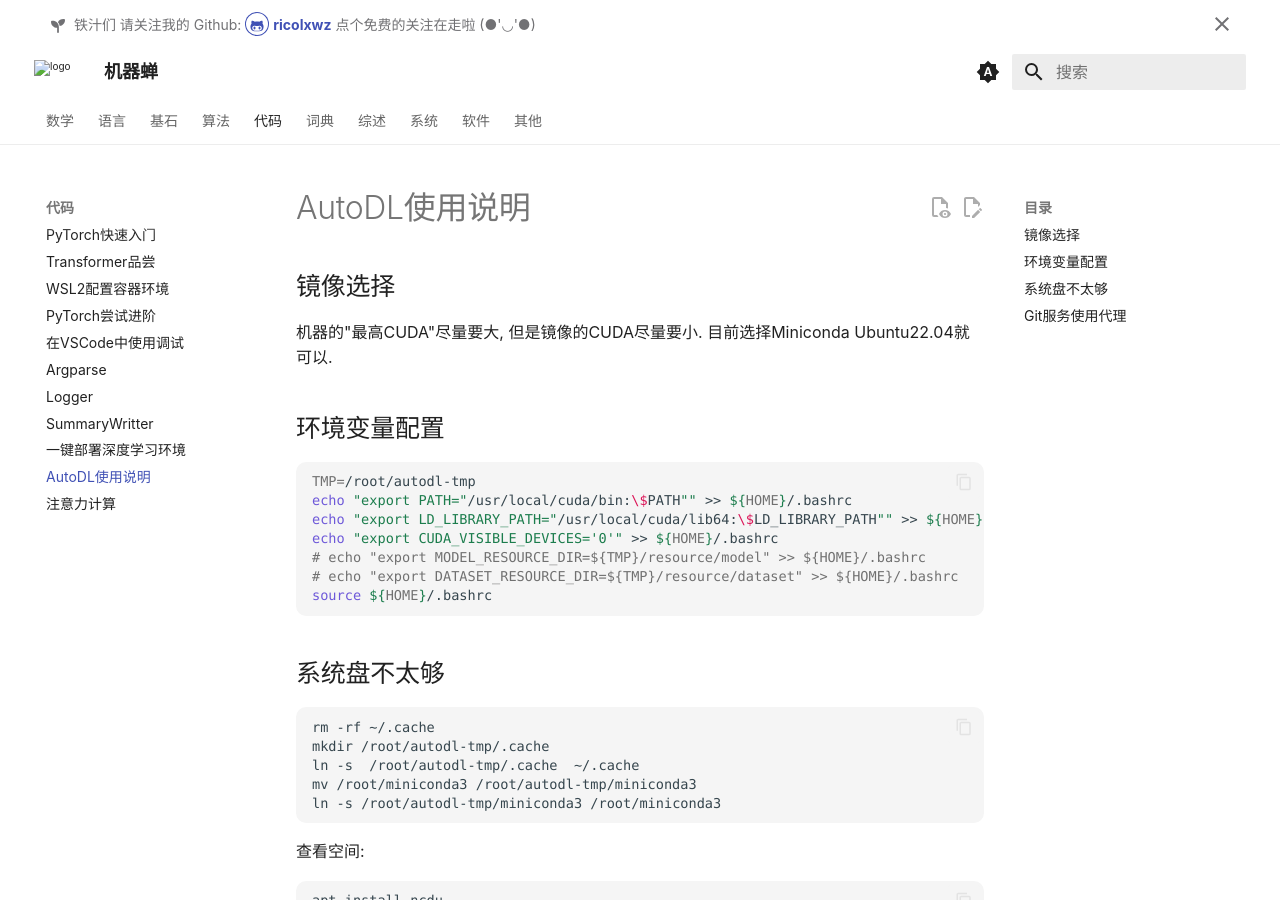
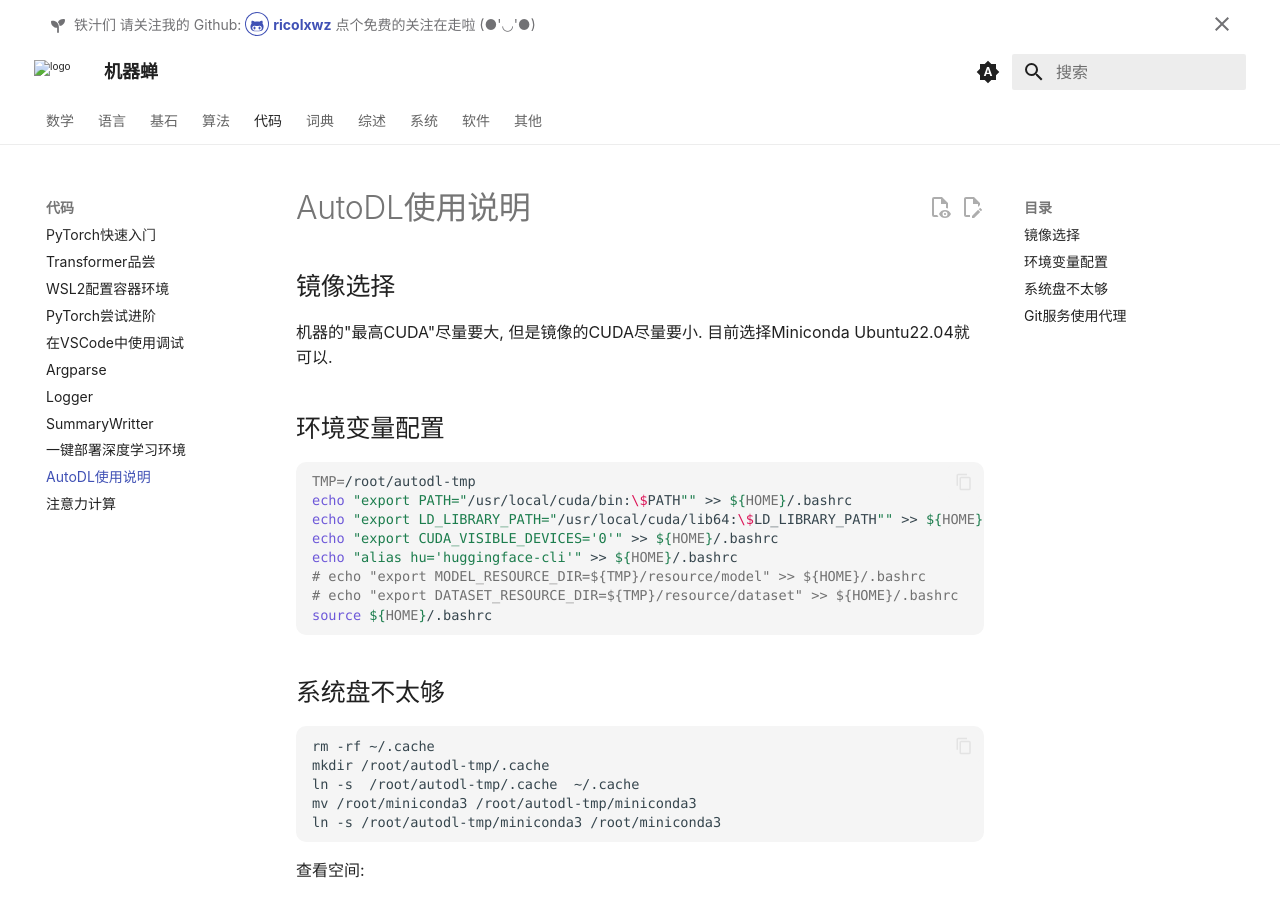
Before and after one commit to ricolxwz/note, an MkDocs documentation site: the page built from docs/code/autodl.md, in a window 1280 px wide and 900 px high. Built offline with MkDocs 1.6.1 and Material for MkDocs 9.7.7, drawn with Linux system fonts in a browser that asks for light colours; some web fonts are replaced; comment, search, counter and statistics services are not loaded.

Commit message:
docs: 添加huggingface-cli别名到环境变量配置

```diff
--- a/docs/code/autodl.md
+++ b/docs/code/autodl.md
@@ -14,6 +14,7 @@ TMP=/root/autodl-tmp
 echo "export PATH="/usr/local/cuda/bin:\$PATH"" >> ${HOME}/.bashrc
 echo "export LD_LIBRARY_PATH="/usr/local/cuda/lib64:\$LD_LIBRARY_PATH"" >> ${HOME}/.bashrc
 echo "export CUDA_VISIBLE_DEVICES='0'" >> ${HOME}/.bashrc
+echo "alias hu='huggingface-cli'" >> ${HOME}/.bashrc
 # echo "export MODEL_RESOURCE_DIR=${TMP}/resource/model" >> ${HOME}/.bashrc
 # echo "export DATASET_RESOURCE_DIR=${TMP}/resource/dataset" >> ${HOME}/.bashrc
 source ${HOME}/.bashrc
```
